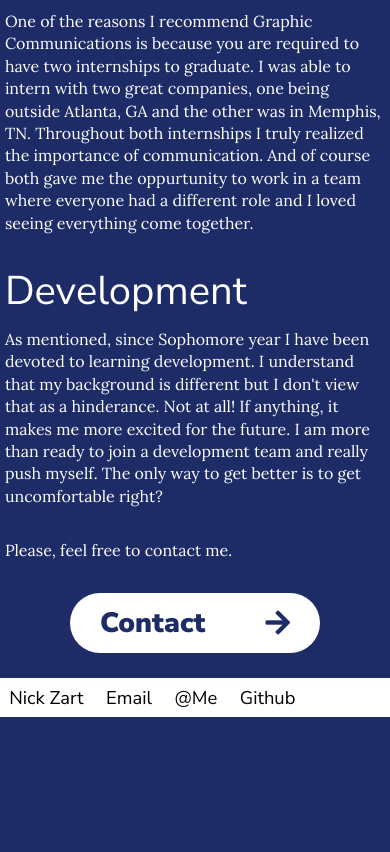
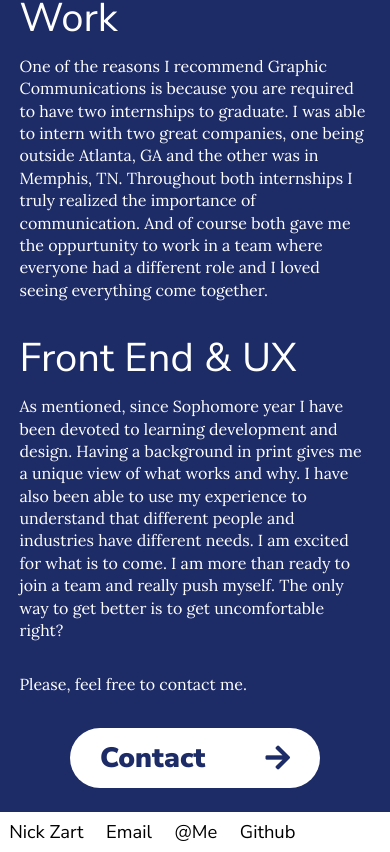
Before and after one commit to nzart/nzart.github.io, a plain HTML site: page about.html in a window 390 px wide. Shown: the part 746-1598 px from the top of the page. Before the commit the page ends 1463 px from the top, so only its background shows below. Drawn offline with nearby package versions, Linux system fonts and the light colour scheme; a script that the page names is missing.

Commit message:
UPDATE: more design

```diff
--- a/about.html
+++ b/about.html
@@ -55,7 +55,7 @@
                 I took an introductory web design and development class my sophomore year and that really set the tone for what career I wanted to pursue.
                 I have spent many hours learning as much as I can through Udemy, FreeCodeCamp, and of course through my professors.
                 I am currently learning React and I have enjoyed the process so far.
-                I believe that being a life-long learner is extremely important, and not only in web development.
+                I believe that being a life-long learner is extremely important, and not only in web design and development.
             </div>
 
             <div class="sectionTitle">Work</div>
@@ -66,13 +66,13 @@
                 And of course both gave me the oppurtunity to work in a team where everyone had a different role and I loved seeing everything come together.
             </div>
 
-            <div class="sectionTitle">Development</div>
+            <div class="sectionTitle">Front End & UX</div>
             <div class="bodyp">
-                As mentioned, since Sophomore year I have been devoted to learning development.
-                I understand that my background is different but I don't view that as a hinderance.
-                Not at all!
-                If anything, it makes me more excited for the future.
-                I am more than ready to join a development team and really push myself.
+                As mentioned, since Sophomore year I have been devoted to learning development and design.
+                Having a background in print gives me a unique view of what works and why.
+                I have also been able to use my experience to understand that different people and industries have different needs.
+                I am excited for what is to come.
+                I am more than ready to join a team and really push myself.
                 The only way to get better is to get uncomfortable right?
             </div>
 
--- a/sass/_contact.scss
+++ b/sass/_contact.scss
@@ -17,6 +17,7 @@
 .infoCon {
     font: 1.75em $prime;
     color: #fff;
+    padding-left: 1.25em;
 }
 
 .icon {
--- a/sass/home-style.scss
+++ b/sass/home-style.scss
@@ -19,6 +19,7 @@ body {
     padding-left: 2em;
     color: #fff;
     font: 5em $prime;
+    // letter-spacing: .025em;
     font-weight: 900;
     line-height: 1.1;
     @media (max-width: 702px) {
@@ -112,7 +113,7 @@ footer {
         width: 85%;
     }
     @media (max-width: 480px) {
-        width: 97.5%;
+        width: 90%;
     }
 }
 
```
Also changed, not shown: contact.html (+2 -2 lines), index.html (+1 -0 lines), research.html (+2 -2 lines), sass/_work.scss (+0 -20 lines), img/thicccComp.svg (deleted), img/thicccCompNEW.svg (added), stylesheets/home-style.css, 1 other file.
